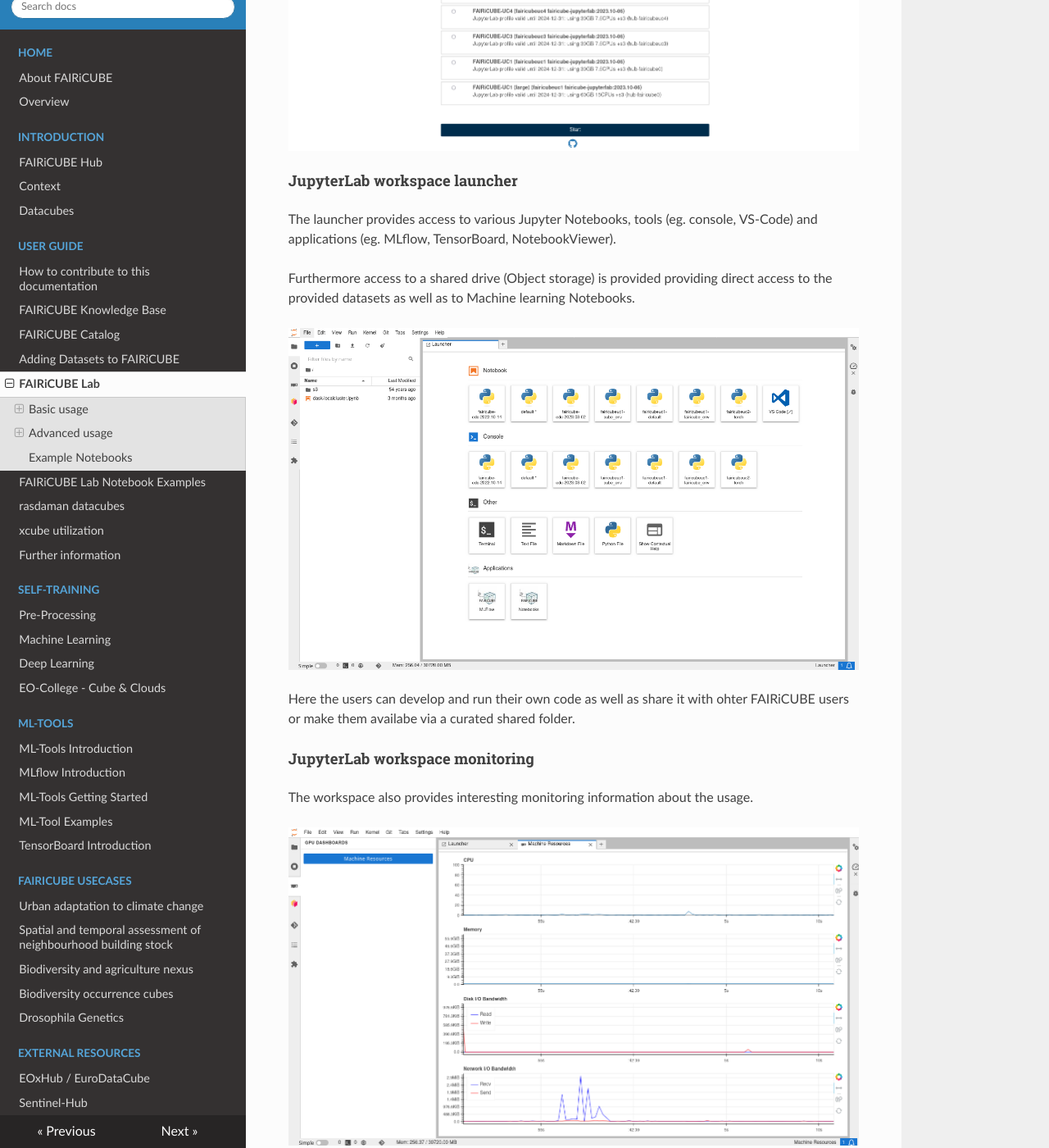
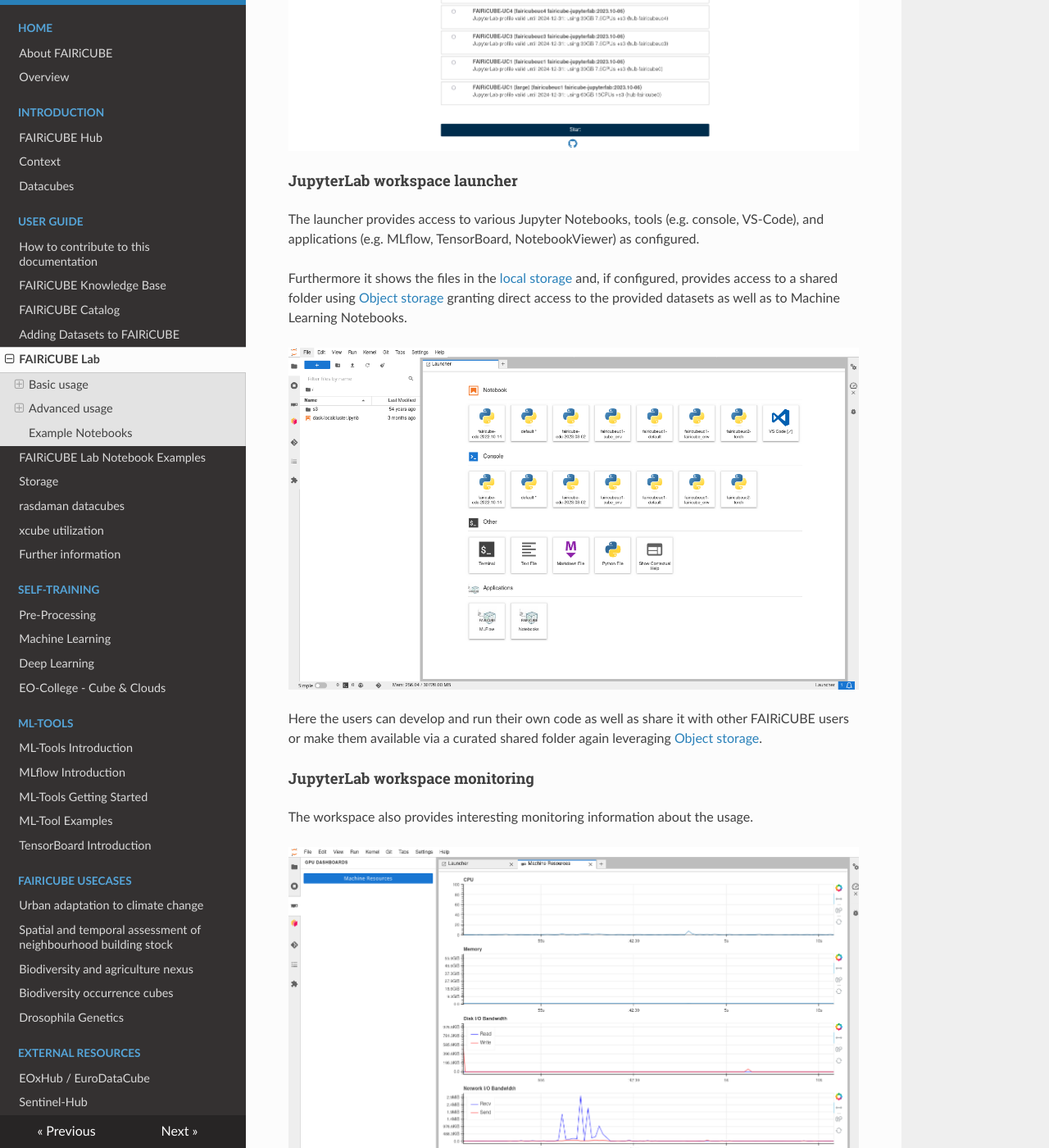
Before and after one commit to FAIRiCUBE/collaboration-platform, an MkDocs documentation site: the page built from docs/guide/jupyterlab.md, in a window 1280 px wide and 1400 px high, scrolled down 1407 px. Shown: the whole window at 82% size. Built offline with MkDocs 1.6.1, drawn with Linux system fonts in a browser that asks for light colours; nearby versions of some CDN libraries; some of the changed text lies outside the part shown.

Commit message:
adding storage guide

```diff
--- a/docs/guide/jupyterlab.md
+++ b/docs/guide/jupyterlab.md
@@ -50,15 +50,15 @@
 
 ### JupyterLab workspace launcher
 
-The launcher provides access to various Jupyter Notebooks, tools (eg. console, VS-Code) and applications (eg. MLflow, TensorBoard, NotebookViewer).
+The launcher provides access to various Jupyter Notebooks, tools (e.g. console, VS-Code), and applications (e.g. MLflow, TensorBoard, NotebookViewer) as configured.
 
-Furthermore access to a shared drive (Object storage) is provided providing direct access to the provided datasets as well as to Machine learning Notebooks.
+Furthermore it shows the files in the [local storage](storage.md) and, if configured, provides access to a shared folder using [Object storage](storage.md) granting direct access to the provided datasets as well as to Machine Learning Notebooks.
 
 <p align="center">
     <img src="../../images/JupyterLab_workspace_launcher.png" alt="JupyterLab Workspace Notebook Launcher"/>
 </p>
 
-Here the users can develop and run their own code as well as share it with ohter FAIRiCUBE users or make them availabe via a curated shared folder.
+Here the users can develop and run their own code as well as share it with other FAIRiCUBE users or make them available via a curated shared folder again leveraging [Object storage](object_storage.md).
 
 
 ### JupyterLab workspace monitoring
--- a/mkdocs.yml
+++ b/mkdocs.yml
@@ -2,7 +2,7 @@
 #site_url: https://fairicube.readthedocs.io
 #repo_url: https://github.com/fairicube/fairicubehub-doc
 #edit_uri: edit/main/docs
-copyright: Copyright © 2023 by the FAIRiCUBE Team
+copyright: Copyright © 2023-2024 by the FAIRiCUBE Team
 theme: readthedocs  # alternative: mkdocs
 
 nav:
@@ -23,6 +23,7 @@
     - Adding Datasets to FAIRiCUBE: guide/adding_datasets.md
     - FAIRiCUBE Lab: guide/jupyterlab.md
     - FAIRiCUBE Lab Notebook Examples: guide/jupyterlab_examples.md
+    - Storage: guide/storage.md
     - rasdaman datacubes: guide/rasdaman_cube.md
     - xcube utilization:  guide/xcube_generation.md
 #    - ML Toolkits: guide/ml-toolkits.md
```
Also changed, not shown: other parts of docs/guide/jupyterlab.md (+2 -2 lines), docs/guide/jupyterlab_examples.md (+1 -1 lines), docs/guide/storage.md (added, +56 -0 lines).
